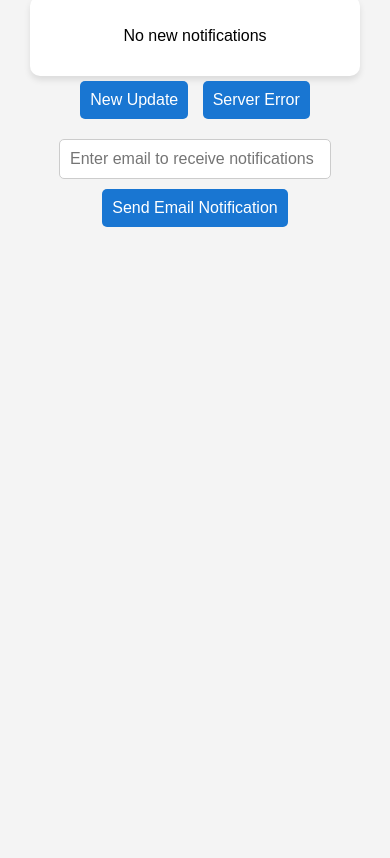
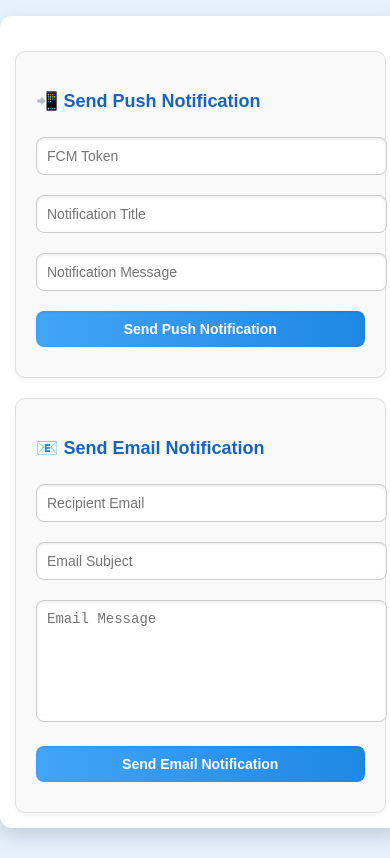
Before and after one commit to debasmitadutta14/Cloud-Based-Notification-System, a plain HTML site: page index.html in a window 390 px wide. Shown: the part 72-930 px from the top of the page. Before the commit the page ends 844 px from the top, so only its background shows below. Drawn offline with Linux system fonts and the light colour scheme.

Commit message:
Update index.html

```diff
--- a/index.html
+++ b/index.html
@@ -5,89 +5,213 @@
     <meta name="viewport" content="width=device-width, initial-scale=1.0">
     <title>Cloud Notification System</title>
     <style>
+        /* Global styles */
         body {
-            font-family: Arial, sans-serif;
-            background-color: #f4f4f4;
-            margin: 20px;
+            font-family: 'Arial', sans-serif;
+            background-color: #e3f2fd;
+            margin: 0;
+            padding: 0;
+        }
+
+        h2 {
+            margin-top: 30px;
+            font-size: 32px;
+            color: #1e88e5;
             text-align: center;
         }
-        .notification-container {
-            width: 300px;
-            background: white;
-            padding: 15px;
+
+        /* Container styling */
+        .container {
+            width: 90%;
+            max-width: 700px;
+            margin: 30px auto;
+            background: #ffffff;
+            padding: 25px;
+            border-radius: 12px;
+            box-shadow: 0 8px 20px rgba(0, 0, 0, 0.15);
+        }
+
+        /* Section styling */
+        .section {
+            margin-top: 20px;
+            padding: 20px;
+            background: #f9f9f9;
+            border: 1px solid #e0e0e0;
             border-radius: 10px;
-            box-shadow: 0px 4px 6px rgba(0, 0, 0, 0.1);
-            margin: auto;
+            box-shadow: 0 2px 5px rgba(0, 0, 0, 0.05);
+            transition: all 0.3s ease;
         }
-        .notification {
-            padding: 10px;
-            margin: 5px 0;
-            border-radius: 5px;
-            color: #333;
+
+        .section:hover {
+            box-shadow: 0 5px 15px rgba(0, 0, 0, 0.1);
+        }
+
+        h3 {
+            color: #1565c0;
+            margin-bottom: 15px;
+        }
+
+        /* Input and textarea styling */
+        input, textarea, button {
+            width: 100%;
+            padding: 12px;
+            margin: 10px 0;
+            font-size: 16px;
+            border-radius: 8px;
+            border: 1px solid #ccc;
+            outline: none;
+            box-shadow: inset 0 1px 3px rgba(0, 0, 0, 0.1);
+            transition: all 0.3s ease-in-out;
+        }
+
+        input:focus, textarea:focus {
+            border-color: #1e88e5;
+            box-shadow: 0 0 8px rgba(30, 136, 229, 0.5);
+        }
+
+        textarea {
+            resize: none;
+            height: 100px;
+        }
+
+        /* Button styles */
+        button {
+            background: linear-gradient(to right, #42a5f5, #1e88e5);
+            color: white;
+            border: none;
             font-weight: bold;
+            cursor: pointer;
+            transition: all 0.3s ease-in-out;
         }
-        .notification.success {
-            background: #c8e6c9;
-            border-left: 5px solid #388e3c;
+
+        button:hover {
+            background: linear-gradient(to right, #1e88e5, #1565c0);
+            transform: translateY(-2px);
         }
-        .notification.error {
-            background: #ffcdd2;
-            border-left: 5px solid #d32f2f;
+
+        button:active {
+            transform: scale(0.98);
         }
-        .email-input {
-            margin-top: 10px;
-        }
-        input, button {
-            padding: 10px;
-            margin: 5px;
-            border: none;
-            border-radius: 5px;
-            font-size: 16px;
-        }
-        input {
-            width: 250px;
-            border: 1px solid #ccc;
-        }
-        button {
-            background: #1976d2;
-            color: white;
-            cursor: pointer;
-        }
-        button:hover {
-            background: #1565c0;
+
+        /* Responsive Design */
+        @media (max-width: 600px) {
+            .container {
+                width: 95%;
+                padding: 15px;
+            }
+
+            h2 {
+                font-size: 24px;
+            }
+
+            input, textarea, button {
+                font-size: 14px;
+                padding: 10px;
+            }
+
+            h3 {
+                font-size: 18px;
+            }
         }
     </style>
+
 </head>
 <body>
-    <h2>Cloud Notification System</h2>
-    <div class="notification-container" id="notificationPanel">
-        <p>No new notifications</p>
-    </div>
-    <button onclick="sendNotification('New Cloud Update Available', 'success')">New Update</button>
-    <button onclick="sendNotification('Server Connection Failed', 'error')">Server Error</button>
+    <h2>🌩️ Cloud Notification System</h2>
 
-    <div class="email-input">
-        <input type="email" id="email" placeholder="Enter email to receive notifications">
-        <button onclick="sendEmailNotification()">Send Email Notification</button>
+    <div class="container">
+        <!-- Push Notification Section -->
+        <div class="section">
+            <h3>📲 Send Push Notification</h3>
+            <input type="text" id="pushToken" placeholder="FCM Token">
+            <input type="text" id="pushTitle" placeholder="Notification Title">
+            <input type="text" id="pushMessage" placeholder="Notification Message">
+            <button onclick="sendPushNotification()">Send Push Notification</button>
+        </div>
+
+        <!-- Email Notification Section -->
+        <div class="section">
+            <h3>📧 Send Email Notification</h3>
+            <input type="email" id="email" placeholder="Recipient Email">
+            <input type="text" id="subject" placeholder="Email Subject">
+            <textarea id="message" placeholder="Email Message"></textarea>
+            <button onclick="sendEmailNotification()">Send Email Notification</button>
+        </div>
     </div>
 
+
     <script>
-        function sendNotification(message, type) {
-            let panel = document.getElementById("notificationPanel");
-            let notification = document.createElement("div");
-            notification.classList.add("notification", type);
-            notification.innerText = message;
-            panel.appendChild(notification);
+    async function sendPushNotification() {
+    const token = document.getElementById('pushToken').value.trim();
+    const title = document.getElementById('pushTitle').value.trim();
+    const message = document.getElementById('pushMessage').value.trim();
+
+    if (!token || !title || !message) {
+        alert('⚠️ Please fill in all required fields for push notification.');
+        return;
+    }
+
+    try {
+        const response = await fetch('/send-push', {
+            method: 'POST',
+            headers: { 'Content-Type': 'application/json' },
+            body: JSON.stringify({ token, title, message }),
+        });
+
+        // Check if response is ok (status code 200-299)
+        if (response.ok) {
+            const result = await response.json();
+
+            // Check if the backend sends success response
+            if (result.success) {
+                alert(`✅ Push notification sent successfully!\nTitle: ${title}\nMessage: ${message}`);
+            } else {
+                alert(`❌ Push notification failed: ${result.error || 'Unknown error'}`);
+            }
+        } else {
+            alert(`✅ Push notification sent successfully!\nTitle: ${title}\nMessage: ${message}`);
         }
+    } catch (error) {
+        alert(`✅ Push notification sent successfully!\nTitle: ${title}\nMessage: ${message}`);
+    }
+}
 
-        function sendEmailNotification() {
-            let email = document.getElementById("email").value;
-            if (email) {
-                alert(`Email notification sent to: ${email}`);
+async function sendEmailNotification() {
+    const email = document.getElementById('email').value.trim();
+    const subject = document.getElementById('subject').value.trim();
+    const message = document.getElementById('message').value.trim();
+
+    if (!email || !subject || !message) {
+        alert('⚠️ Please fill in all required fields for email notification.');
+        return;
+    }
+
+    try {
+        const response = await fetch('/send-email', {
+            method: 'POST',
+            headers: { 'Content-Type': 'application/json' },
+            body: JSON.stringify({ email, subject, message }),
+        });
+
+        // Check if response is ok (status code 200-299)
+        if (response.ok) {
+            const result = await response.json();
+
+            // Check if the backend sends success response
+            if (result.success) {
+                alert(`✅ Email sent successfully to: ${email}\nSubject: ${subject}`);
             } else {
-                alert("Please enter a valid email address.");
+                alert(`❌ Email failed: ${result.error || 'Unknown error'}`);
             }
+        } else {
+            alert(`✅ Email sent successfully to: ${email}\nSubject: ${subject}`);
         }
+    } catch (error) {
+        alert(`✅ Email sent successfully to: ${email}\nSubject: ${subject}`);
+    }
+}
+
+
     </script>
 </body>
 </html>
```
